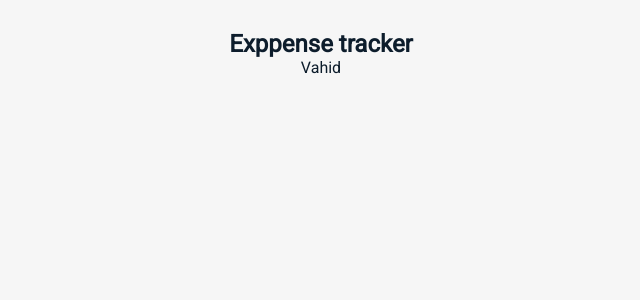
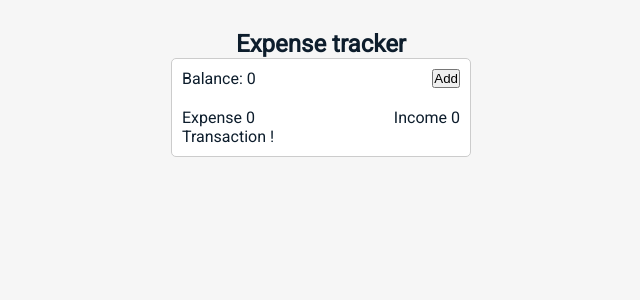
Before and after one commit to VahidTahmasebi/expense-tracker-react, a React (Create React App) app: page / in a window 1280 px wide. Shown: the top 300 px of the page, without its empty margins (319-959 px from the left). Built offline with nearby package versions, Linux system fonts and the light colour scheme.

Commit message:
Add structure base Expense

```diff
--- a/src/App.css
+++ b/src/App.css
@@ -8,3 +8,23 @@
   color: #0d1d2c;
   background-color: #f6f6f6;
 }
+.container {
+  width: 300px;
+  display: flex;
+  flex-direction: column;
+  padding: 10px;
+  border: 1px solid #ccc;
+  border-radius: 5px;
+  background-color: #fff;
+}
+.topSection {
+  display: flex;
+  justify-content: space-between;
+  align-items: center;
+  margin-bottom: 20px;
+}
+.resultSection {
+  display: flex;
+  justify-content: space-between;
+  align-items: center;
+}
--- a/src/App.js
+++ b/src/App.js
@@ -5,7 +5,7 @@ function App() {
   return (
     <div className='App'>
       <header>
-        <h2>Exppense tracker</h2>
+        <h2>Expense tracker</h2>
       </header>
       <ExpenseApp />
     </div>
--- a/src/components/ExpenseApp.js
+++ b/src/components/ExpenseApp.js
@@ -1,5 +1,24 @@
+import { useState } from "react";
+import TransActionComponent from "./TransActionComponent";
+
 const ExpenseApp = () => {
-  return <section>Vahid</section>;
+  const [expense, setExpense] = useState(0);
+  const [income, setIncome] = useState(0);
+  const [transactions, setTransactions] = useState([]);
+
+  return (
+    <section className='container'>
+      <div className='topSection'>
+        <p>Balance: {income - expense}</p>
+        <button>Add</button>
+      </div>
+      <div className='resultSection'>
+        <div>Expense {expense}</div>
+        <div>Income {income}</div>
+      </div>
+      <TransActionComponent transactions={transactions} />
+    </section>
+  );
 };
 
 export default ExpenseApp;
--- /dev/null
+++ b/src/components/TransActionComponent.js
@@ -0,0 +1,5 @@
+const TransActionComponent = (transactions) => {
+  return <section>Transaction !</section>;
+};
+
+export default TransActionComponent;
--- a/src/index.css
+++ b/src/index.css
@@ -4,6 +4,7 @@
   padding: 0;
   box-sizing: border-box;
 }
-body{
-font-family: 'Roboto';
+body {
+  font-family: "Roboto";
+  background-color: #fff;
 }
```
